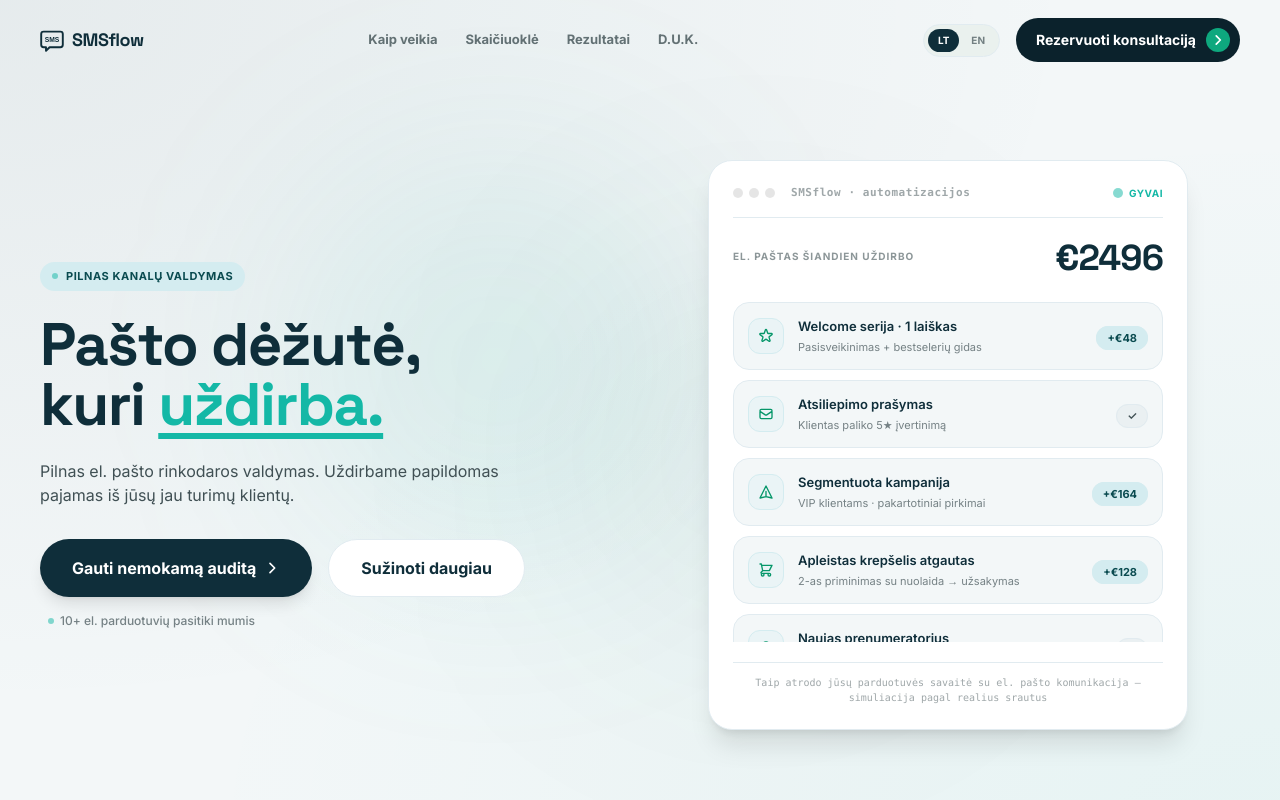
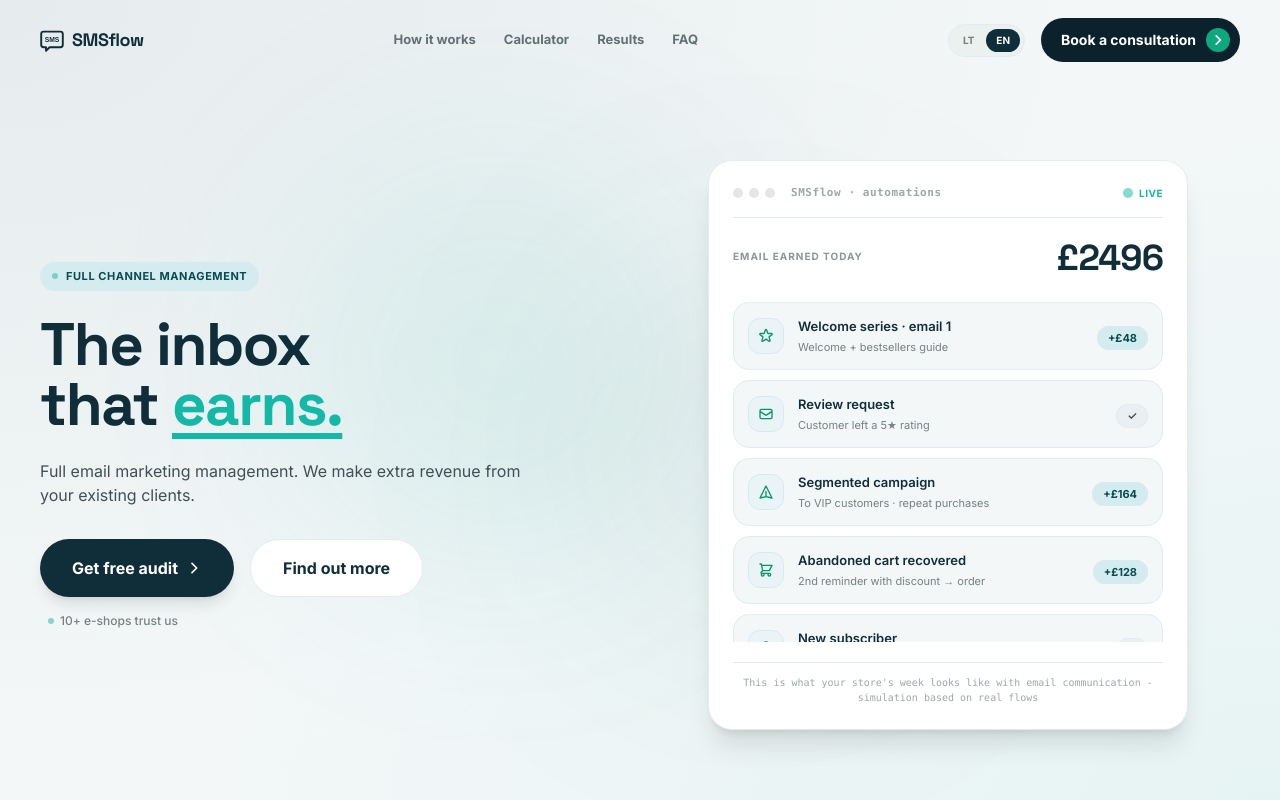
Before and after one commit to evseic/sms-retention-system, a Next.js app: page / in a window 1280 px wide. Shown: the top 800 px of the page. Built offline with nearby package versions, Linux system fonts and the light colour scheme.

Commit message:
Update page.tsx

```diff
--- a/src/app/page.tsx
+++ b/src/app/page.tsx
@@ -872,7 +872,7 @@
 export default function Home() {
   const [scrolled, setScrolled] = useState(false);
   const [quizStep, setQuizStep] = useState<"intro" | "questions" | "form" | "success" | "disqualified">("intro");
-  const [language, setLanguage] = useState("LT");
+  const [language, setLanguage] = useState("EN");
   const [activeSection, setActiveSection] = useState("about");
   const [currentQuestionIdx, setCurrentQuestionIdx] = useState(0);
   const [answers, setAnswers] = useState<QuizAnswers>({});
```
